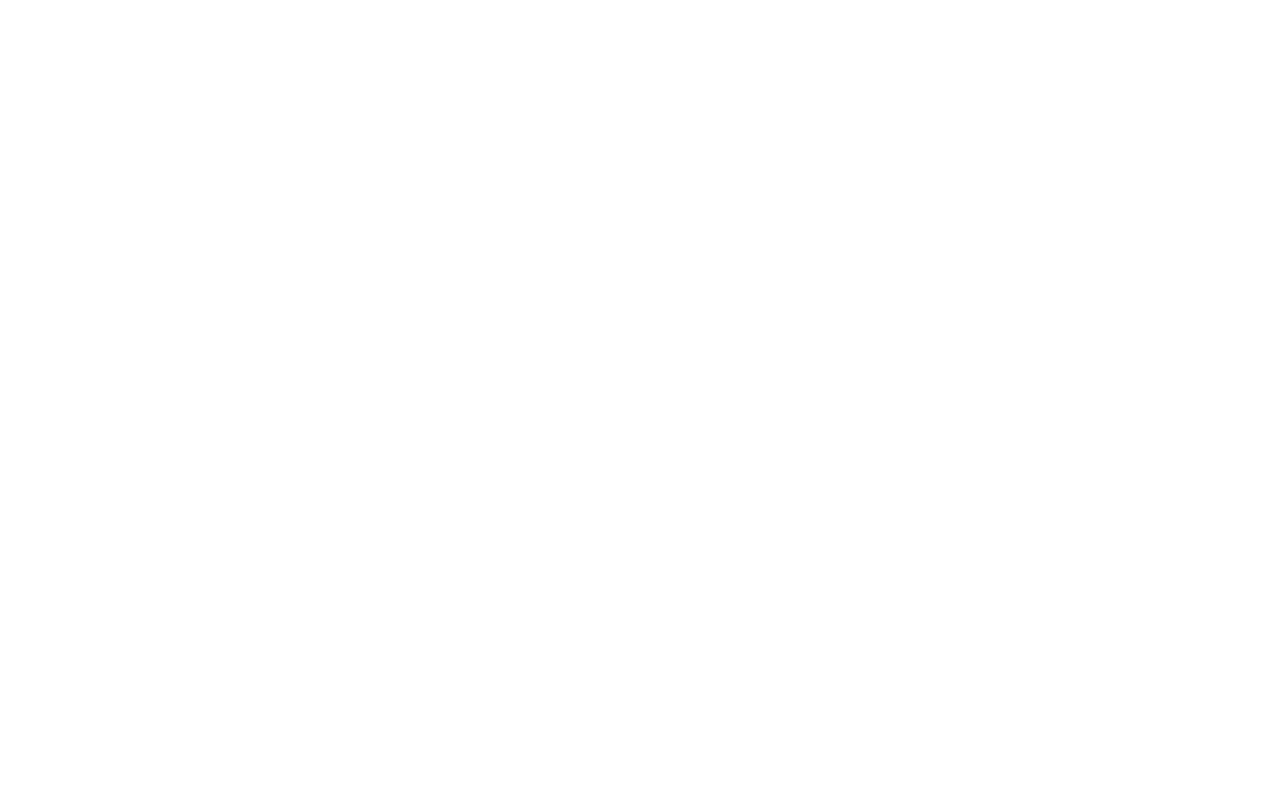
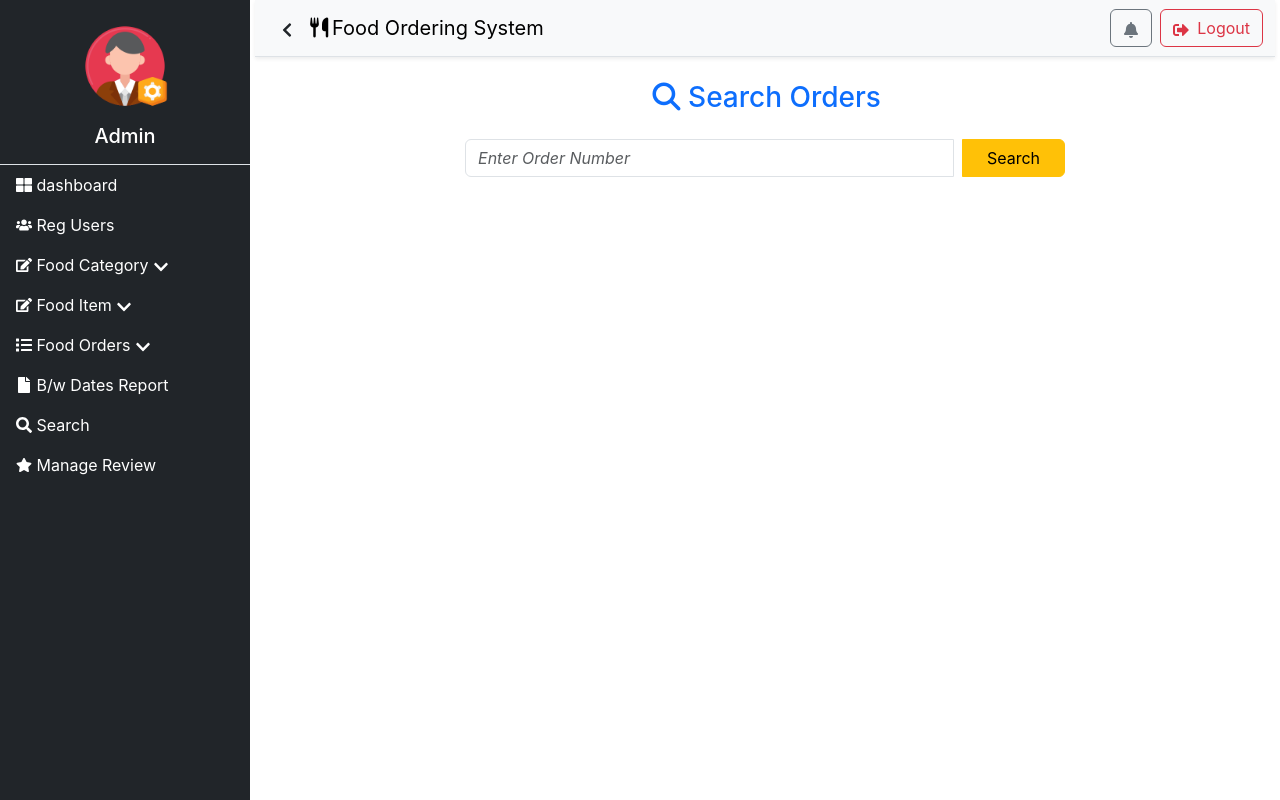
Before and after one commit to atul3416/food-ordering, a React (Create React App) app in the folder frontend/: page /search-order in a window 1280 px wide. Before the commit this address had no page. Built offline with nearby package versions, Linux system fonts and the light colour scheme; sample sign-in values are in the browser's storage.

Commit message:
search order

```diff
--- a/frontend/src/App.js
+++ b/frontend/src/App.js
@@ -24,6 +24,7 @@
 import OrderPrepared from './pages/OrderPrepared';
 import OrderReport from './pages/OrderReport';
 import ViewFoodOrder from './pages/ViewFoodOrder';
+import SearchOrder from './pages/SearchOrder';
 function App() {
   return (
     <BrowserRouter>
@@ -42,6 +43,7 @@
         <Route path='orders-delivered/' element={<OrderDelivered/>}></Route>
         <Route path='orders-report/' element={<OrderReport/>}></Route>
         <Route path='admin-view-order-detail/:orderNumber/' element={<ViewFoodOrder/>}></Route>
+        <Route path='search-order/' element={<SearchOrder/>}></Route>
         <Route path='add-food/' element={<AddFood/>}></Route>
         <Route path='manage-food/' element={<ManageFood/>}></Route>
         <Route path='search/' element={<SearchPage/>}></Route>
--- a/frontend/src/components/AdminSidebar.js
+++ b/frontend/src/components/AdminSidebar.js
@@ -81,7 +81,7 @@
         )}
 
          <Link to="/orders-report" className='list-group-item list-group-item-action bg-dark text-white border-0 '><FaFile className='icon-fix' /> B/w Dates Report</Link>
-        <Link className='list-group-item list-group-item-action bg-dark text-white border-0 '><FaSearch className='icon-fix' /> Search</Link>
+        <Link  to="/search-order" className='list-group-item list-group-item-action bg-dark text-white border-0 '><FaSearch className='icon-fix' /> Search</Link>
         <Link className='list-group-item list-group-item-action bg-dark text-white border-0 '><FaStar className='icon-fix' /> Manage Review</Link>
 
       </div>
--- /dev/null
+++ b/frontend/src/pages/SearchOrder.js
@@ -0,0 +1,82 @@
+import React, { useState, useEffect } from 'react'
+import AdminLayout from '../components/AdminLayout'
+import { useNavigate } from 'react-router-dom'
+import { toast, ToastContainer } from 'react-toastify';
+
+const SearchOrder = () => {
+    const [searchTerm, setSearchTerm] = useState('');
+    const [orders, setOrders] = useState([]);
+    const [submitted, setSubmited] = useState(false);
+    const adminUser = localStorage.getItem('adminUser')
+    const navigate = useNavigate()
+
+    useEffect(() => {
+        if (!adminUser) {
+            navigate('/admin-login')
+            return
+        }
+    }, []);
+
+    const handleSearch = async (e) => {
+        e.preventDefault();
+        if (!searchTerm.trim()) return;
+        try {
+            const response = await fetch(`http://127.0.0.1:8000/api/search-orders?q=${searchTerm}`);
+            const data = await response.json();
+            setOrders(data);
+            setSubmited(true);
+        }
+        catch {
+            toast.error("Error Connecting to server")
+        }
+
+    }
+    return (
+        <AdminLayout>
+            <div className='container mt-4'>
+                <h3 className='text-center text-primary mb-4'><i className='fas fa-search me-1'></i>Search Orders</h3>
+                <form onSubmit={handleSearch} className='d-flex gap-2 mt-3 ' style={{ maxWidth: "600px", margin: '0 auto' }}>
+                    <input style={{ borderTopRightRadius: 0, borderBottomRightRadius: 0 }} className='form-control' type='text' onChange={(e) => setSearchTerm(e.target.value)} placeholder='Enter Order Number' />
+                    <button type='submit' style={{ borderTopLeftRadius: 0, borderBottomLeftRadius: 0 }} className='btn btn-warning px-4'>Search</button>
+                </form>
+
+
+                {submitted && (
+                    <table className=' mt-4 table table-bordered table-hover table-striped'>
+                        <thead className='table-dark'>
+                            <tr>
+                                <th>S.No</th>
+                                <th>Order Number</th>
+                                <th>Order Date</th>
+                                <th>Action</th>
+                            </tr>
+                        </thead>
+                        <tbody>
+                            {orders.length > 0 ? (
+
+                                    orders.map((order, index) => (
+                                        <tr key={order.id}>
+                                            <td>{index + 1}</td>
+                                            <td>{order.order_number}</td>
+                                            <td>{new Date(order.order_time).toLocaleString()}</td>
+                                            <td>
+                                                <a href={`/admin-view-order-detail/${order.order_number}`} className="btn btn-sm btn-info me-2"><i className='fas fa-edit me-1'></i>View Details</a>
+                                            </td>
+                                        </tr>
+                                    ))
+
+                            ) : (
+                                <tr colspan ="4" className='text-center text-muted'>No Records Found!</tr>
+                            )}
+
+                        </tbody>
+                    </table>
+                )}
+
+            </div>
+            <ToastContainer autoClose={2000} />
+        </AdminLayout>
+    )
+}
+
+export default SearchOrder
```
Also changed, not shown: 2 other files (tests, documents, lock files or other folders).
